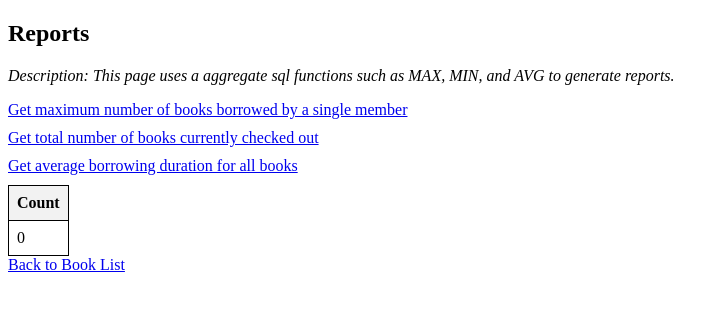
After one commit to klausware/OnlineLibraryDB, a Django app: page /reports/?total_checked_out in a window 1280 px wide. The commit adds this page. Shown: the top 311 px of the page, without its empty margins (0-725 px from the left). Run offline with Django 5.2, Linux system fonts and the light colour scheme; data that the repository does not hold is empty.

Commit message:
Added Report page and fixed issue of dynamically populating column names in front end with custom termplate filter

```diff
--- a/library/webapp/templates/webapp/book_list.html
+++ b/library/webapp/templates/webapp/book_list.html
@@ -30,6 +30,7 @@
     <a href="{% url 'publisher_list' %}">Publisher List</a>
     <a href="{% url 'combined_book_list' %}">| Combined Book List (View) </a>
     <a href="{% url 'borrowers_and_reviews' %}">| Borrowers Reviews (View) </a>
+    <a href="{% url 'reports' %}">Reports</a>
     <table>
         <tr>
             <th>Title</th>
--- /dev/null
+++ b/library/webapp/templates/webapp/reports.html
@@ -0,0 +1,57 @@
+{% load my_filters %}
+<!DOCTYPE html>
+<html>
+<head>
+    <title>Reports</title>
+    <style>
+        table, th, td {
+            border: 1px solid black;
+            border-collapse: collapse;
+            padding: 8px;
+            text-align: left;
+        }
+        th {
+            background-color: #f2f2f2;
+        }
+        .report-link {
+            margin-bottom: 10px;
+            display: block;
+        }
+    </style>
+</head>
+<body>
+    <h2>Reports</h2>
+    <!-- Add italicized text for the description -->
+    <p style="font-style: italic;">Description: This page uses a aggregate sql functions such as MAX, MIN, and AVG to generate reports.</p>
+    <div class="report-actions">
+        <a href="?max_books_borrowed" class="report-link">Get maximum number of books borrowed by a single member</a>
+        <a href="?total_checked_out" class="report-link">Get total number of books currently checked out</a>
+        <a href="?avg_borrow_duration" class="report-link">Get average borrowing duration for all books</a>
+        <!-- Add other links for additional reports -->
+    </div>
+
+    {% if report_headers and report_results %}
+    <table>
+        <thead>
+            <tr>
+                {% for header in report_headers %}
+                    <th>{{ header }}</th>
+                {% endfor %}
+            </tr>
+        </thead>
+        <tbody>
+            {% for row in report_results %}
+                <tr>
+                    {% for header in report_headers %}
+                        <td>{{ row|get_item:header }}</td>
+                    {% endfor %}
+                </tr>
+            {% endfor %}
+        </tbody>
+    </table>
+    {% else %}
+    <p>No data available. Please select a report.</p>
+    {% endif %}
+    <a href="{% url 'book_list' %}">Back to Book List</a>
+</body>
+</html>
--- /dev/null
+++ b/library/webapp/templatetags/my_filters.py
@@ -0,0 +1,7 @@
+from django import template
+
+register = template.Library()
+
+@register.filter
+def get_item(dictionary, key):
+    return dictionary.get(key, '')
--- a/library/webapp/urls.py
+++ b/library/webapp/urls.py
@@ -27,6 +27,6 @@ urlpatterns = [
     #TRIGGERS
     path('borrowings/archived/', views.archived_borrowings, name='archived_borrowings'),
     path('borrowings/edit-return-date/<int:borrowing_id>/', edit_return_date, name='edit_return_date'),
-
+    path('reports/', views.reports, name='reports'),
 
 ]
--- a/library/webapp/views.py
+++ b/library/webapp/views.py
@@ -19,7 +19,6 @@ from .models import CombinedBookDetails
 from .models import BookBorrowingReview
 from .models import BorrowingArchive
 from .forms import EditReturnDateForm
-
 
 # Create your views here.
 
@@ -318,3 +317,64 @@ def member_borrowing_stats(request, member_id):
         total_borrowed = cursor.fetchone()[0]
 
     return render(request, 'webapp/member_borrowing_stats.html', {'total_borrowed': total_borrowed})
+
+#Report
+
+def get_report_results(query):
+    with connection.cursor() as cursor:
+        cursor.execute(query)
+        column_names = [col[0] for col in cursor.description]
+        return column_names, [dict(zip(column_names, row)) for row in cursor.fetchall()]
+
+def reports(request):
+    context = {}
+
+    if 'max_books_borrowed' in request.GET:
+        # Set headers and results for max_books_borrowed report
+        context['report_headers'] = ['Member ID', 'Member Name', 'Total Books Borrowed']
+        with connection.cursor() as cursor:
+            cursor.execute("""
+                SELECT b.member_id, m.name, COUNT(*) AS total_borrows
+                FROM webapp_borrowing b
+                INNER JOIN webapp_member m ON b.member_id = m.id
+                GROUP BY b.member_id, m.name
+                ORDER BY total_borrows DESC
+                LIMIT 1
+            """)
+            max_books_borrowed = cursor.fetchone()
+            if max_books_borrowed:
+                context['report_results'] = [{
+                    'Member ID': max_books_borrowed[0],
+                    'Member Name': max_books_borrowed[1],
+                    'Total Books Borrowed': max_books_borrowed[2],
+                }]
+    elif 'total_checked_out' in request.GET:
+        # Set headers and results for total_checked_out report
+        context['report_headers'] = ['Count']
+        with connection.cursor() as cursor:
+            cursor.execute("""
+                SELECT COUNT(*)
+                FROM webapp_borrowing
+                WHERE return_date IS NULL
+            """)
+            total_checked_out = cursor.fetchone()
+            if total_checked_out:
+                context['report_results'] = [{
+                    'Count': total_checked_out[0],
+                }]
+    elif 'avg_borrow_duration' in request.GET:
+        # Set headers and results for avg_borrow_duration report
+        context['report_headers'] = ['Avg Borrow Duration']
+        with connection.cursor() as cursor:
+            cursor.execute("""
+                SELECT AVG(DATEDIFF(return_date, borrow_date))
+                FROM webapp_borrowing
+                WHERE return_date IS NOT NULL
+            """)
+            avg_borrow_duration = cursor.fetchone()
+            if avg_borrow_duration:
+                context['report_results'] = [{
+                    'Avg Borrow Duration': avg_borrow_duration[0],
+                }]
+
+    return render(request, 'webapp/reports.html', context)
```
Also changed, not shown: library/webapp/templatetags/__init__.py (added).
